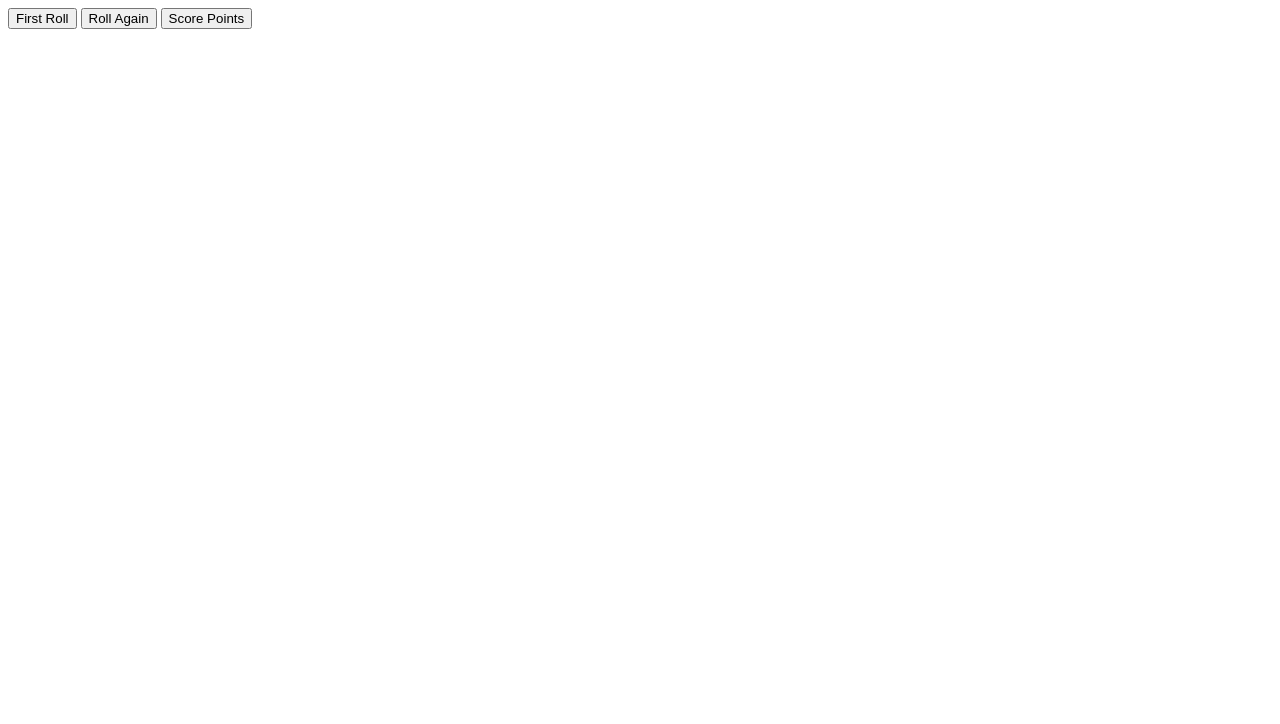
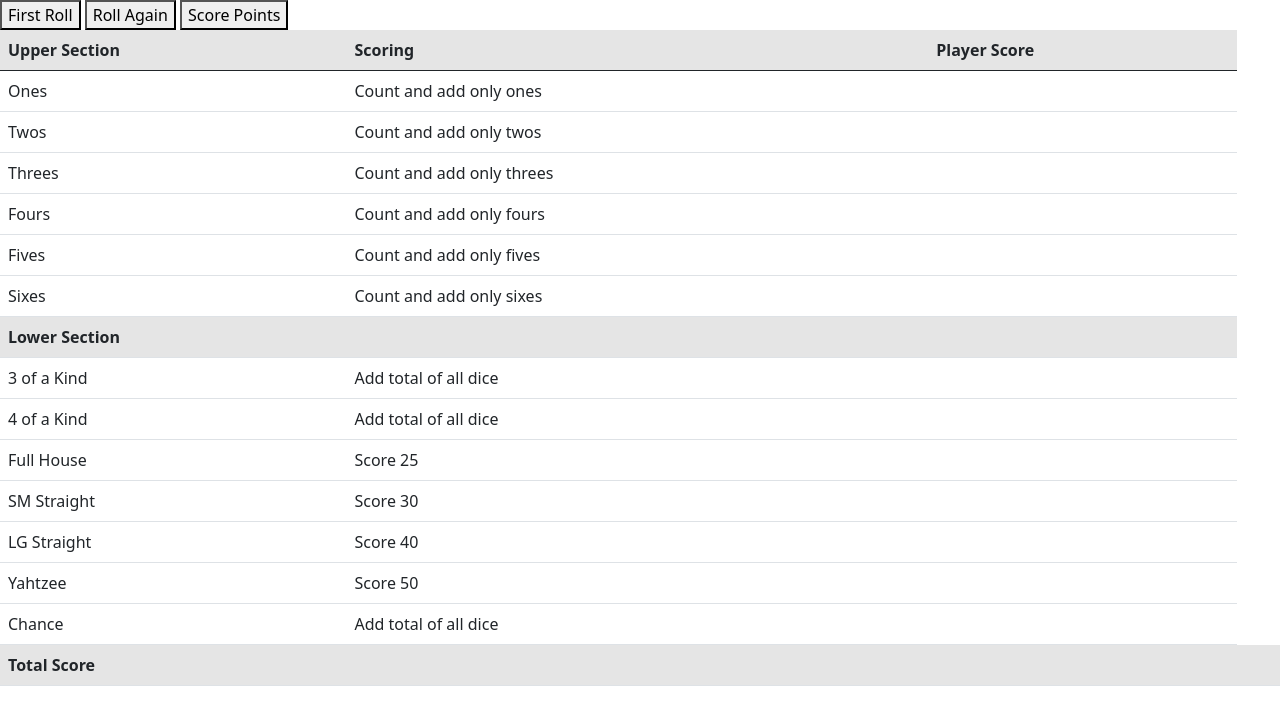
Before and after one commit to BadgerSabre/Let-s-Play-Yahtzee, a plain HTML site: page Assets/index.html in a window 1280 px wide. Drawn offline with nearby package versions, Linux system fonts and the light colour scheme.

Commit message:
added scoring table to html

```diff
--- a/Assets/index.html
+++ b/Assets/index.html
@@ -5,8 +5,10 @@
     <meta http-equiv="X-UA-Compatible" content="IE=edge">
     <meta name="viewport" content="width=device-width, initial-scale=1.0">
     <title>Let's Play Yahtzee</title>
+    <link href="https://cdn.jsdelivr.net/npm/bootstrap@5.0.2/dist/css/bootstrap.min.css" rel="stylesheet" integrity="sha384-EVSTQN3/azprG1Anm3QDgpJLIm9Nao0Yz1ztcQTwFspd3yD65VohhpuuCOmLASjC" crossorigin="anonymous">
+    <link href="style.css" rel="stylesheet">
+    <script defer src="https://cdn.jsdelivr.net/npm/bootstrap@5.0.2/dist/js/bootstrap.bundle.min.js" integrity="sha384-MrcW6ZMFYlzcLA8Nl+NtUVF0sA7MsXsP1UyJoMp4YLEuNSfAP+JcXn/tWtIaxVXM" crossorigin="anonymous"></script>
     <script defer src="script.js"></script>
-    <link href="style.css" rel="stylesheet">
 </head>
 <body>
     <div id="buttons">
@@ -16,5 +18,88 @@
     </div>
     <div id="content">
     </div>
+    <table class="table table-hover">
+        <thead>
+          <tr class="table-active">
+            <th scope="col">Upper Section</th>
+            <th scope="col">Scoring</th>
+            <th scope="col">Player Score</th>
+          </tr>
+        </thead>
+        <tbody>
+          <tr>
+            <td scope="row">Ones</td>
+            <td>Count and add only ones</td>
+            <td></td>
+          </tr>
+          <tr>
+            <td scope="row">Twos</td>
+            <td>Count and add only twos</td>
+            <td></td>
+          </tr>
+          <tr>
+            <td scope="row">Threes</td>
+            <td>Count and add only threes</td>
+            <td></td>
+          </tr>
+          <tr>
+            <td scope="row">Fours</td>
+            <td>Count and add only fours</td>
+            <td></td>
+          </tr>
+          <tr>
+            <td scope="row">Fives</td>
+            <td>Count and add only fives</td>
+            <td></td>
+          </tr>
+          <tr>
+            <td scope="row">Sixes</td>
+            <td>Count and add only sixes</td>
+            <td></td>
+          </tr>
+          <tr class="table-active">
+            <th scope="row" colspan="3">Lower Section</th>
+          </tr>
+          <tr>
+            <td scope="row">3 of a Kind</td>
+            <td>Add total of all dice</td>
+            <td></td>
+          </tr>
+          <tr>
+            <td scope="row">4 of a Kind</td>
+            <td>Add total of all dice</td>
+            <td></td>
+          </tr>
+          <tr>
+            <td scope="row">Full House</td>
+            <td>Score 25</td>
+            <td></td>
+          </tr>
+          <tr>
+            <td scope="row">SM Straight</td>
+            <td>Score 30</td>
+            <td></td>
+          </tr>
+          <tr>
+            <td scope="row">LG Straight</td>
+            <td>Score 40</td>
+            <td></td>
+          </tr>
+          <tr>
+            <td scope="row">Yahtzee</td>
+            <td>Score 50</td>
+            <td></td>
+          </tr>
+          <tr>
+            <td scope="row">Chance</td>
+            <td>Add total of all dice</td>
+            <td></td>
+          </tr>
+          <tr class="table-active">
+            <th scope="row" colspan="3">Total Score</th>
+            <td></td>
+          </tr>
+        </tbody>
+    </table>
 </body>
 </html>
--- a/Assets/script.js
+++ b/Assets/script.js
@@ -124,7 +124,7 @@ document.querySelector('#roll-again').addEventListener('click', ()=>{
         board.push(value)
     }
     console.log(board)
-    rollCount++
+    // rollCount++
     if(rollCount > 1){
         document.querySelector('#roll-again').disabled = true
     }
@@ -161,7 +161,7 @@ function checkFullHouse(hand) {
     let arr1 = hand.filter(num => num === hand[0])
     let arr2 = hand.filter(num => num === hand[4])
     if(arr1.length === 2 && arr2.length === 3 || arr1.length === 3 && arr2.length === 2){
-        console.log('You got a FullHouse')
+        console.log('You got a Full House')
     }
 }
 
```
